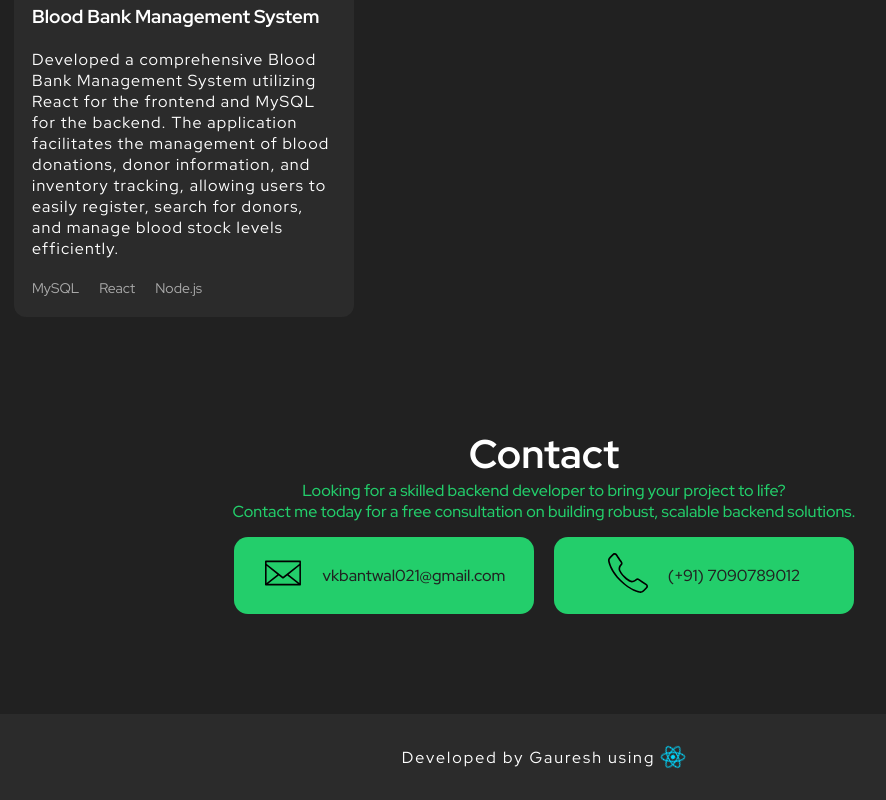
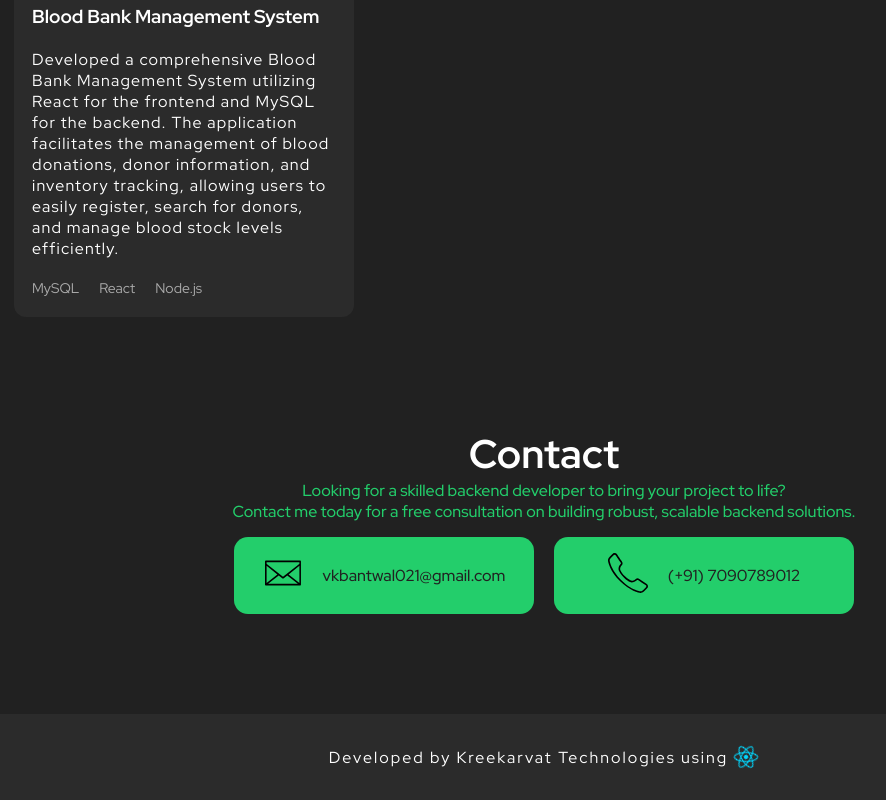
Before and after one commit to gaureshpai/Varadportfolio, a React (Create React App) app: page / in a window 1280 px wide. Shown: the part 1584-2384 px from the top of the page, without its empty margins (96-982 px from the left). Built offline with nearby package versions, Linux system fonts and the light colour scheme.

Commit message:
credits update

```diff
--- a/src/components/Footer/Footer.tsx
+++ b/src/components/Footer/Footer.tsx
@@ -5,7 +5,7 @@ export function Footer() {
     <Container className="footer">
       <div>
         <p>
-          Developed by <a href="https://gauresh.vercel.app" rel='noopener noreferrer' target='_blank' className='paaa'>Gauresh</a> using <img src={reactIcon} alt="React" />
+          Developed by <a href="https://kreekarvat.in" rel='noopener noreferrer' target='_blank' className='paaa'>Kreekarvat Technologies</a> using <img src={reactIcon} alt="React" />
         </p>
       </div>
     </Container>
```
